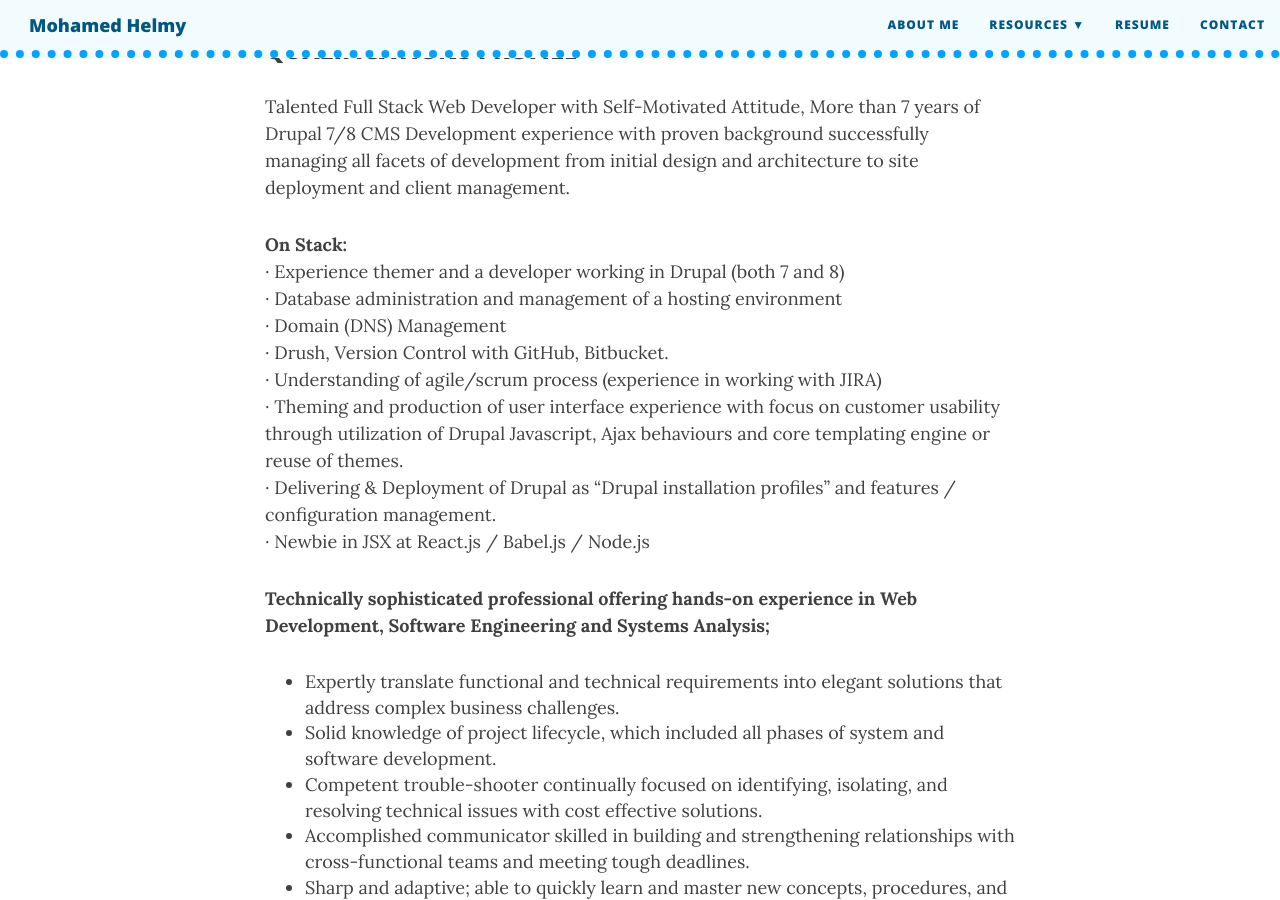
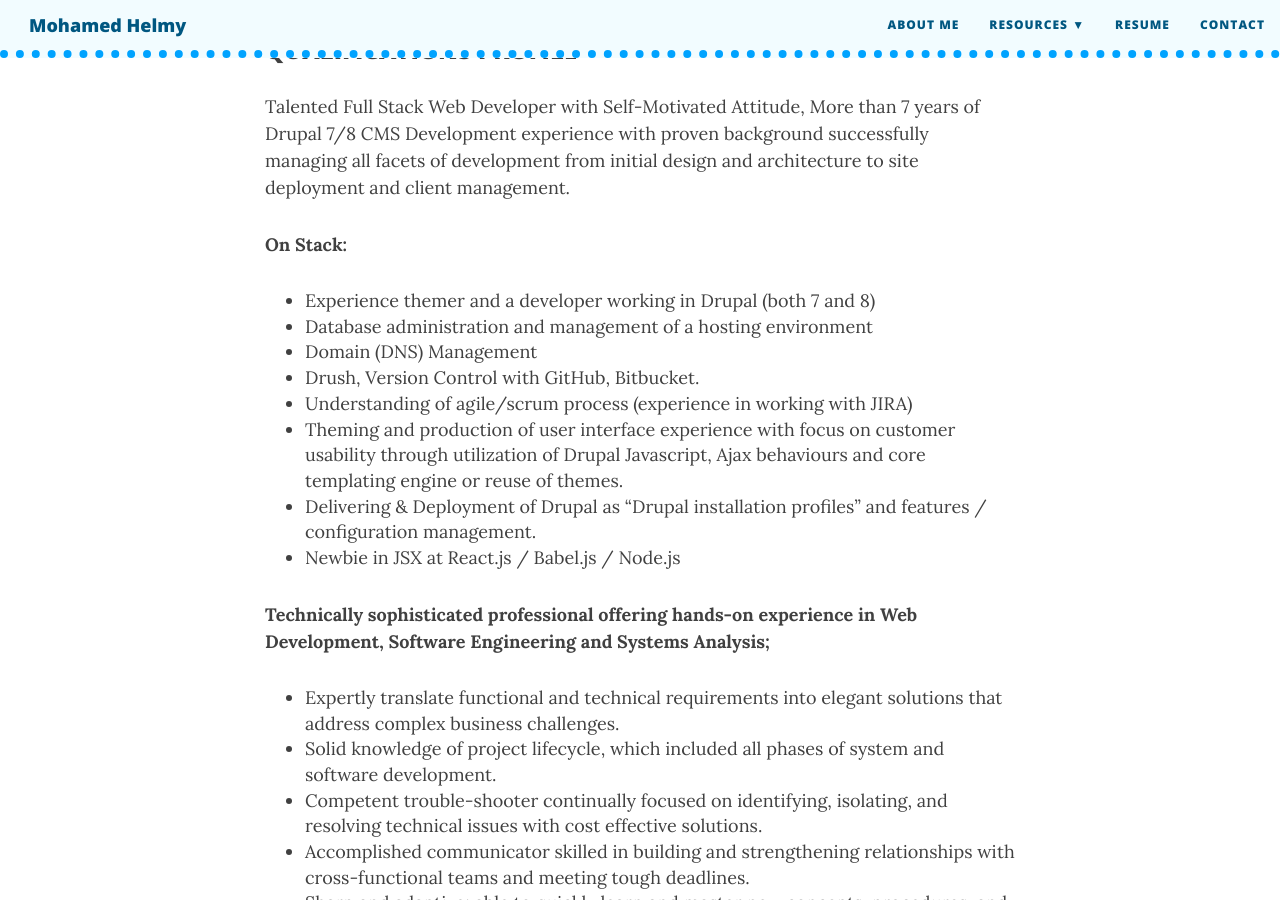
Before and after one commit to M-Helmy/m-helmy.github.io, a Jekyll site: the page built from resume.md, in a window 1280 px wide and 900 px high, scrolled down 934 px. Built offline with Jekyll 4.4.1, drawn with Linux system fonts in a browser that asks for light colours; nearby versions of some CDN libraries; comment, search, counter and statistics services are not loaded.

Commit message:
Update resume.md

```diff
--- a/resume.md
+++ b/resume.md
@@ -19,14 +19,14 @@
 More than 7 years of Drupal 7/8 CMS Development experience with proven background successfully managing all facets of development from initial design and architecture to site deployment and client management.
 
 **On Stack:**<br>
-· Experience themer and a developer working in Drupal (both 7 and 8)<br>
-· Database administration and management of a hosting environment<br>
-· Domain (DNS) Management<br>
-· Drush, Version Control with GitHub, Bitbucket.<br>
-· Understanding of agile/scrum process (experience in working with JIRA)<br>
-· Theming and production of user interface experience with focus on customer usability through utilization of Drupal Javascript, Ajax behaviours and core templating engine or reuse of themes.<br>
-· Delivering & Deployment of Drupal as “Drupal installation profiles” and features / configuration management.<br>
-· Newbie in JSX at React.js / Babel.js / Node.js<br>
+- Experience themer and a developer working in Drupal (both 7 and 8)<br>
+- Database administration and management of a hosting environment<br>
+- Domain (DNS) Management<br>
+- Drush, Version Control with GitHub, Bitbucket.<br>
+- Understanding of agile/scrum process (experience in working with JIRA)<br>
+- Theming and production of user interface experience with focus on customer usability through utilization of Drupal Javascript, Ajax behaviours and core templating engine or reuse of themes.<br>
+- Delivering & Deployment of Drupal as “Drupal installation profiles” and features / configuration management.<br>
+- Newbie in JSX at React.js / Babel.js / Node.js<br>
 
 
 **Technically sophisticated professional offering hands-on experience in Web Development, Software Engineering and Systems Analysis;<br/>**
```
